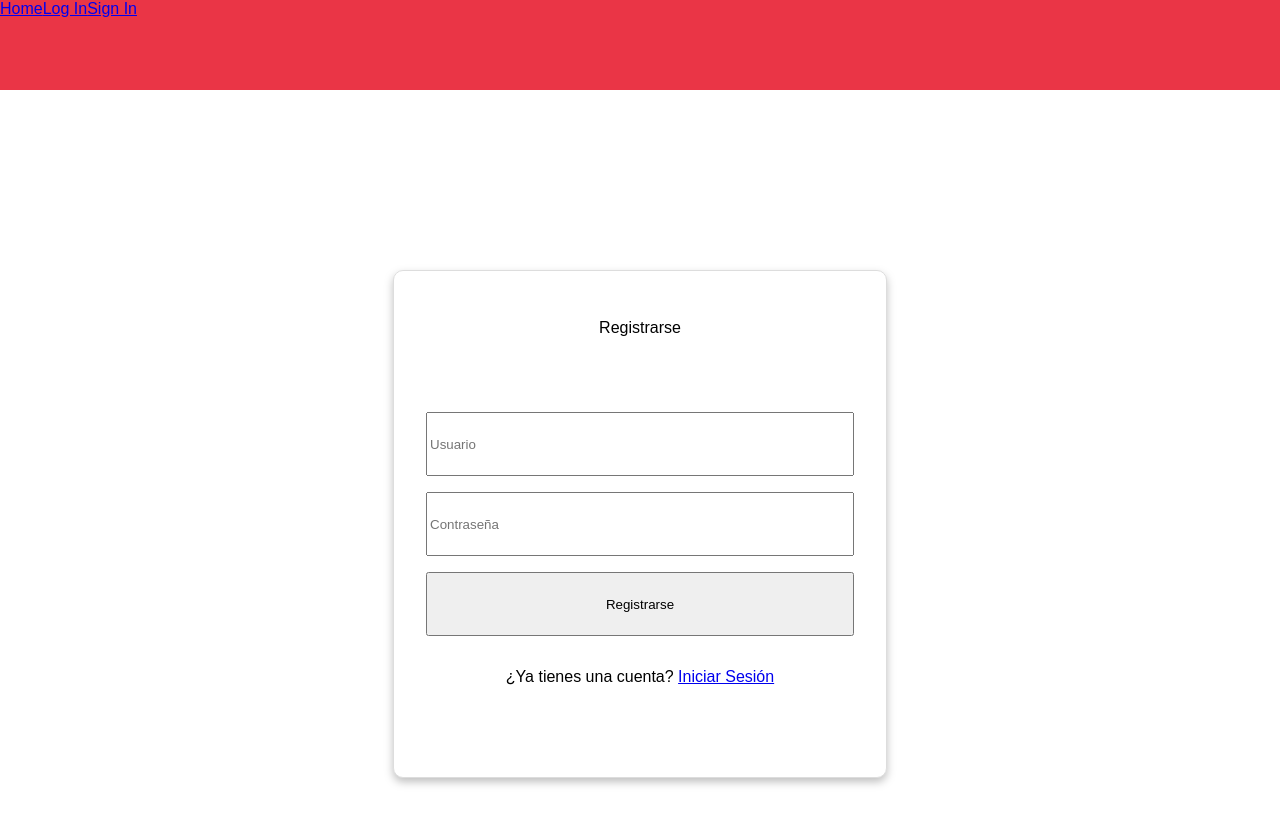
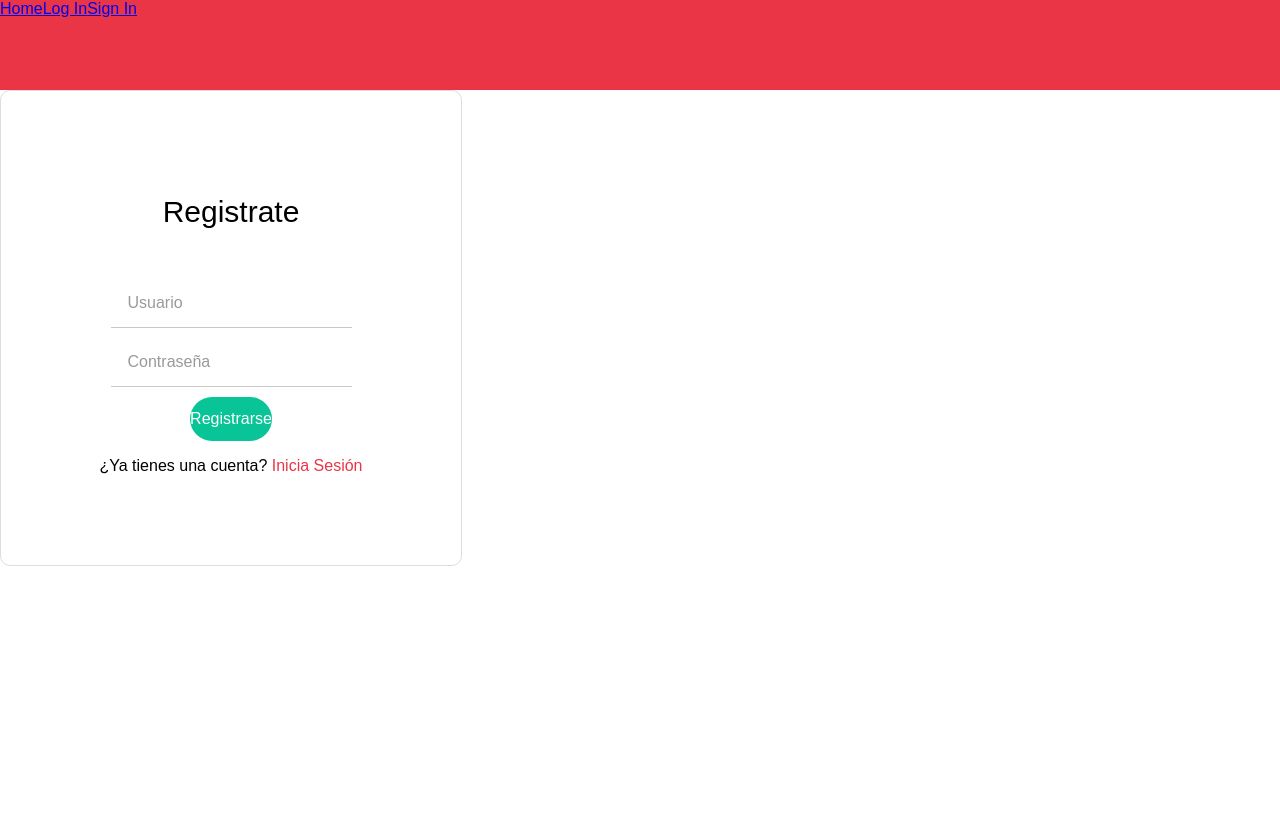
Before and after one commit to paulneo/delivery-frontend, a React (Create React App) app: page /signin in a window 1280 px wide. Shown: the top 824 px of the page. After the commit the page ends 800 px from the top, so only its background shows below. Built offline with nearby package versions, Linux system fonts and the light colour scheme; the HTML template or start-up script is replaced by a standard one.

Commit message:
login style

```diff
--- a/src/Components/LogIn/index.js
+++ b/src/Components/LogIn/index.js
@@ -1,16 +1,28 @@
 import React from 'react';
-import { Login } from '../../Router/styles'
+import { Login, Title, HaveAccount } from './styles'
+import Input from '../Utilities/Input'
+import Button from '../Utilities/Button'
 
 const LogIn = () => {
    return (
     <>
 
       <Login>
-          <p>Iniciar Sesión</p>
-          <input type="text" placeholder="Usuario" />
-          <input type="password" placeholder="Contraseña" />
-          <button>Ingresar</button>
-          <p>¿No tienes una cuenta? <a href="#">Registrate aquí</a></p>
+        <div>
+          <Title>Iniciar Sesion</Title>
+        </div>
+        <div>
+          <Input placeholder="Usuario"></Input>
+        </div>
+        <div>
+          <Input type="password" placeholder="Contraseña"></Input>
+        </div>
+        <div>
+          <Button text="Ingresar"></Button>
+        </div>
+        <div>
+          <HaveAccount>¿No tienes una cuenta? <span><a href="#">Registrate aquí</a></span></HaveAccount>
+        </div>
       </Login>
 
     </>
--- a/src/Components/LogIn/styles.js
+++ b/src/Components/LogIn/styles.js
@@ -0,0 +1,27 @@
+import styled from 'styled-components'
+
+export const Login = styled.div`
+    background: #FFF;
+    border: 1px solid #DDDDDD;
+    border-radius: 10px;
+    display: flex;
+    flex-direction: column;
+    justify-content:center;
+    align-items: center;
+    width: 460px;
+    height: 474px;
+`;
+
+export const Title = styled.p`
+    font-size: 30px;
+    margin-bottom: 50px;
+
+`;
+
+export const HaveAccount = styled.p`
+    font-size: 16px;
+    & a {
+        color: #EA3546;
+        text-decoration: none;
+    }
+`;
--- a/src/Components/ProfileUser/UI/InformationPersonal/index.js
+++ b/src/Components/ProfileUser/UI/InformationPersonal/index.js
@@ -1,36 +1,17 @@
 import React from 'react';
 import Panel from "../../../Utilities/Panel";
 import Input from '../../../Utilities/Input'
-import { Title, Form, AddMore, Actions } from "./styles";
-import { FontAwesomeIcon } from "@fortawesome/react-fontawesome";
-import { faPlus } from "@fortawesome/free-solid-svg-icons";
-import Button from '../../../Utilities/Button'
 
 const InformationPersonal = () => {
   return (
     <Panel>
       <div>
-        <Title>Información Personal</Title>
-        <Form>
-          <Input type="text" placeholder="Nombre" />
-          <Input type="text" placeholder="Dni" />
-          <Input type="text" placeholder="Numero de Contacto" />
-        </Form>
-        <Actions>
-          <Title>Ubicación</Title>
-          <AddMore>
-            <FontAwesomeIcon icon={faPlus} />
-          </AddMore>
-        </Actions>
-        <Form>
-          <Input type="text" placeholder="Nombre" />
-          <Input type="text" placeholder="Número" />
-          <Input type="text" placeholder="Referencia" />
-        </Form>
+        <p>Información Personal</p>
+        <div>
+          <Input type='text' placeholder='nombre'/>
+        </div>
       </div>
-      <div>
-        <Button text='Aceptar'></Button>
-      </div>
+      <div></div>
     </Panel>
   );
 };
--- a/src/Components/SignIn/index.js
+++ b/src/Components/SignIn/index.js
@@ -1,15 +1,27 @@
 import React from 'react';
-import { Login } from '../../Router/styles'
+import { Login, Title, HaveAccount } from './styles'
+import Input from '../Utilities/Input'
+import Button from '../Utilities/Button'
 
 const SigIn = () => {
   return (
     <>
       <Login>
-          <p>Registrarse</p>
-          <input type="text" placeholder="Usuario" />
-          <input type="password" placeholder="Contraseña" />
-          <button>Registrarse</button>
-          <p>¿Ya tienes una cuenta? <a href="#">Iniciar Sesión</a></p>
+        <div>
+          <Title>Registrate</Title>
+        </div>
+        <div>
+          <Input placeholder="Usuario"></Input>
+        </div>
+        <div>
+          <Input type="password" placeholder="Contraseña"></Input>
+        </div>
+        <div>
+          <Button text="Registrarse"></Button>
+        </div>
+        <div>
+          <HaveAccount>¿Ya tienes una cuenta? <span><a href="#">Inicia Sesión</a></span></HaveAccount>
+        </div>
       </Login>
     </>
   );
--- a/src/Components/SignIn/styles.js
+++ b/src/Components/SignIn/styles.js
@@ -0,0 +1,27 @@
+import styled from 'styled-components'
+
+export const Login = styled.div`
+    background: #FFF;
+    border: 1px solid #DDDDDD;
+    border-radius: 10px;
+    display: flex;
+    flex-direction: column;
+    justify-content:center;
+    align-items: center;
+    width: 460px;
+    height: 474px;
+`;
+
+export const Title = styled.p`
+    font-size: 30px;
+    margin-bottom: 50px;
+
+`;
+
+export const HaveAccount = styled.p`
+    font-size: 16px;
+    & a {
+        color: #EA3546;
+        text-decoration: none;
+    }
+`;
--- a/src/Router/styles.js
+++ b/src/Router/styles.js
@@ -4,17 +4,3 @@ export const Header = styled.div`
   height: 90px;
   background: #EA3546;
 `;
-
-export const Login = styled.div`
-  background: #FFF;
-  border: 1px solid #DDDDDD;
-  border-radius: 10px;
-  display: grid;
-  gap: 1em;
-  padding: 2em;
-  height: 442px;
-  margin: 180px auto;
-  text-align: center;
-  width: 428px;
-  filter: drop-shadow(0px 4px 4px rgba(0, 0, 0, 0.25));
-`;
```
